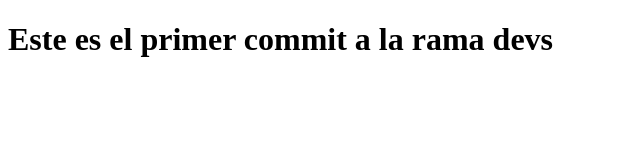
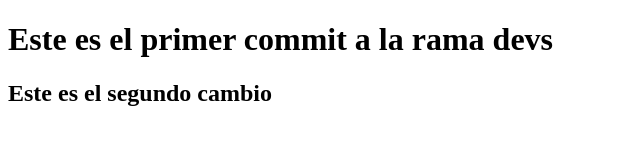
Before and after one commit to CristianEchartea/ejemploGit, a plain HTML site: page index.html in a window 1280 px wide. Shown: the whole page, without its empty margins (0-640 px from the left). Drawn offline with Linux system fonts and the light colour scheme.

Commit message:
Este es el segundo cambio

```diff
--- a/index.html
+++ b/index.html
@@ -8,5 +8,6 @@
 </head>
 <body>
     <h1>Este es el primer commit a la rama devs</h1>
+    <h2>Este es el segundo cambio</h2>
 </body>
 </html>
```
